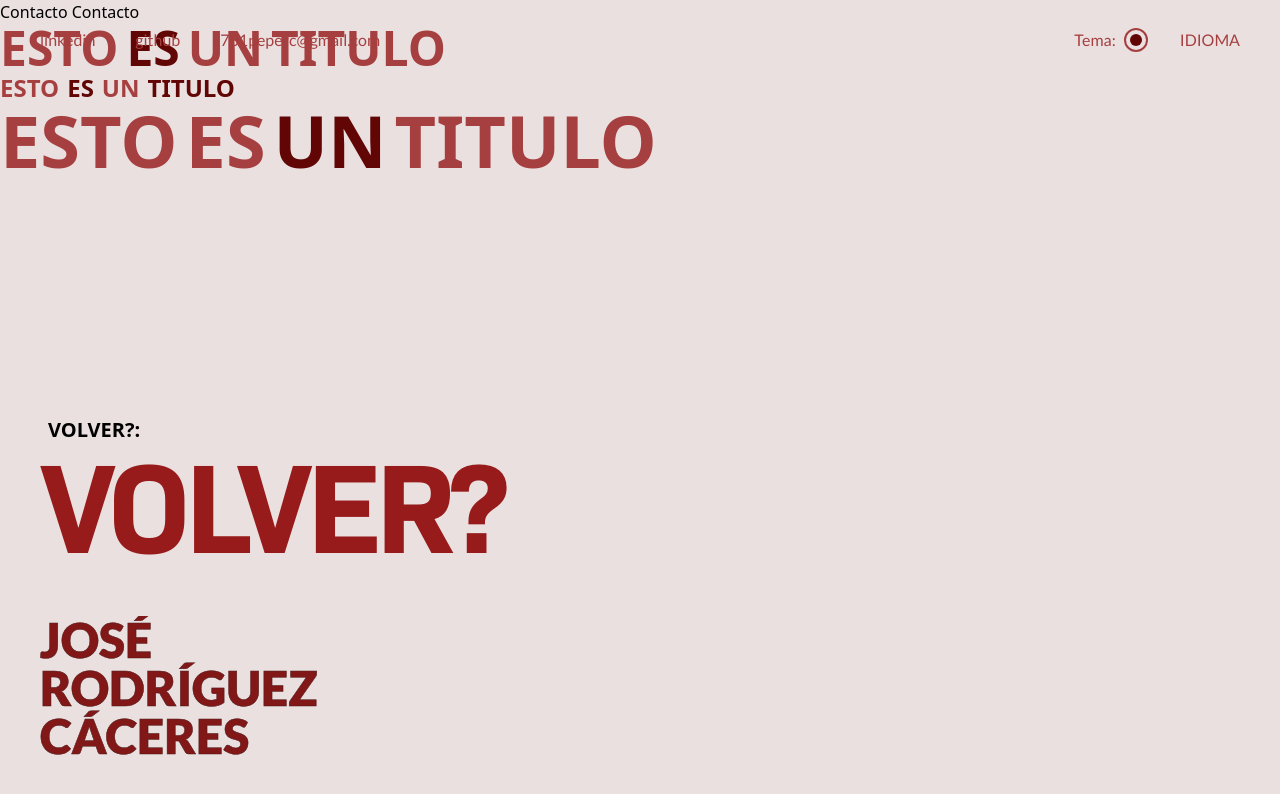
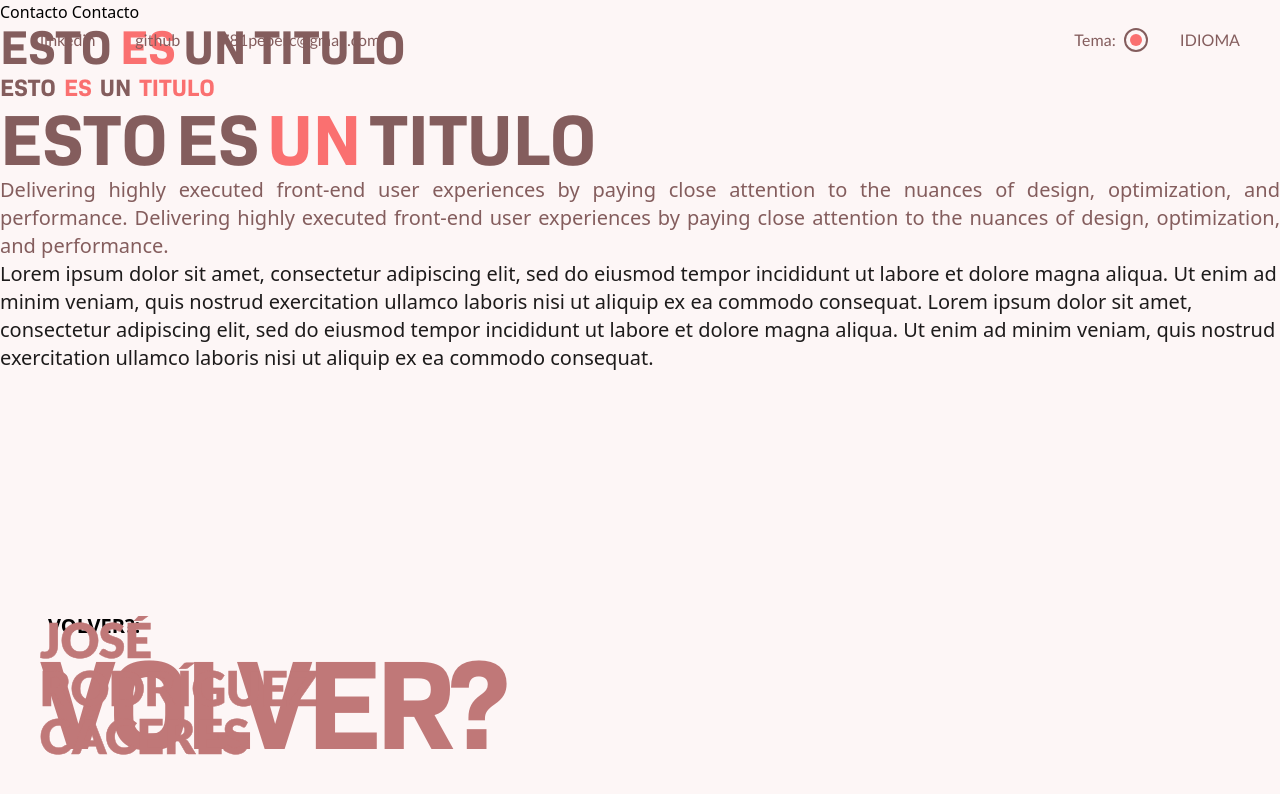
Before and after one commit to PepeAliasJose/pepercfoundry, a React (Create React App) app: page /contact in a window 1280 px wide. Shown: the top 794 px of the page. Built offline with nearby package versions, Linux system fonts and the light colour scheme.

Commit message:
light Reducer Function

```diff
--- a/src/components/atoms/Title.js
+++ b/src/components/atoms/Title.js
@@ -6,11 +6,14 @@ function Title ({ title, size, highlight }) {
 
   const t = title.split(' ')
   const editTitle = t.map((x, i) => {
+    const color = highlight?.includes(i)
+      ? theme.highlightColor
+      : theme.fontColor
     return (
       <div
         key={i}
         style={{
-          color: highlight?.includes(i) ? theme.highlightColor : theme.fontColor
+          color: color
         }}
       >
         {x}
@@ -19,8 +22,9 @@ function Title ({ title, size, highlight }) {
   })
   return (
     <div
+      style={{ fontFamily: 'Bio Sans' }}
       className={
-        'flex flex-row gap-2 flex-wrap text-3xl font-bold ' +
+        'flex flex-row gap-2 flex-wrap text-3xl font-black ' +
         (size ? size : 'md:text-5xl')
       }
     >
--- a/src/contexts/ThemeContext.js
+++ b/src/contexts/ThemeContext.js
@@ -1,7 +1,10 @@
 'use client'
 import { createContext, useState } from 'react'
 import {
+  contrast,
+  fixContrast,
   HSLToRGB,
+  lightReducer,
   RGBtoHEX
 } from '../helpers/functions/positionSynchronizerFunctions'
 
@@ -53,18 +56,31 @@ export function ThemeProvider ({ children }) {
     //Se usa el color en HSL por que es mas facil modificarle la saturacion y la luminosidad,
     //Luego los convetirmos en RGB para comprobar el contraste, y por ultimo HEX para inyectarlo al
     //HTML
+    var bg = [parseInt(h), 55.6, 97.8]
+
+    var ft = [parseInt(h), 17.2, 44.1]
+    var hl = [parseInt(h), 93.2, 71]
+
+    var sh = [parseInt(h), 3.3, 11]
+    var me = [parseInt(h), 36.6, 61.2]
+
+    //36-186
+    const dangerZone = h >= 25 && h <= 200
+
+    ft = fixContrast(contrast(HSLToRGB(...bg), HSLToRGB(...ft)), ft)
+    hl[2] = dangerZone ? hl[2] + lightReducer(h) : hl[2]
 
     var custom = {
-      bgColor: RGBtoHEX(...HSLToRGB(parseInt(h), 20, 90)),
-      fontColor: RGBtoHEX(...HSLToRGB(parseInt(h), 45, 45)),
-      softHighlightColor: RGBtoHEX(...HSLToRGB(parseInt(h), 80, 25)),
-      highlightColor: RGBtoHEX(...HSLToRGB(parseInt(h), 90, 20)),
-      menuColor: RGBtoHEX(...HSLToRGB(parseInt(h), 70, 35)),
+      bgColor: RGBtoHEX(...HSLToRGB(...bg)),
+      fontColor: RGBtoHEX(...HSLToRGB(...ft)),
+      softHighlightColor: RGBtoHEX(...HSLToRGB(...sh)),
+      highlightColor: RGBtoHEX(...HSLToRGB(...hl)),
+      menuColor: RGBtoHEX(...HSLToRGB(...me)),
       menuHighlightColor: RGBtoHEX(...HSLToRGB(parseInt(h), 70, 20)),
       subMenuBgColor: '#101010',
       subMenuTextColor: '#FFFFFF',
-      nameTitleColor: RGBtoHEX(...HSLToRGB(parseInt(h), 70, 30)),
-      nameTitleStroke: '0.5px ' + RGBtoHEX(...HSLToRGB(parseInt(h), 50, 20))
+      nameTitleColor: RGBtoHEX(...HSLToRGB(...me)),
+      nameTitleStroke: '0.5px ' + RGBtoHEX(...HSLToRGB(...me))
     }
     setTheme(custom)
   }
--- a/src/helpers/functions/positionSynchronizerFunctions.js
+++ b/src/helpers/functions/positionSynchronizerFunctions.js
@@ -66,6 +66,29 @@ export function contrast (rgb1, rgb2) {
   return (brightest + 0.05) / (darkest + 0.05)
 }
 
+export function lightReducer (x) {
+  return (
+    1.619546 -
+    0.2854454 * x -
+    0.01577268 * x ** 2 +
+    0.0002438628 * x ** 3 -
+    0.00000120554 * x ** 4 +
+    2.012484 * 10 ** -9 * x ** 5
+  )
+}
+
+export function fixContrast (contrast, c2, hard, h) {
+  if (contrast < 4.5 && hard) {
+    c2[2] = c2[2] - (4.5 - contrast) * 6
+  }
+
+  if (hard) {
+    console.log(lightReducer(h))
+  }
+
+  return c2
+}
+
 //Convertir de HSL a RGB para luego pasarlos a HEX
 export const HSLToRGB = (h, s, l) => {
   s /= 100
@@ -88,5 +111,5 @@ export const RGBtoHEX = (r, g, b) => {
 //Convertir un numero a exadedecimal
 function componentToHex (c) {
   var hex = c.toString(16)
-  return hex.length == 1 ? '0' + hex : hex
+  return hex.length === 1 ? '0' + hex : hex
 }
--- a/src/pages/Contact.js
+++ b/src/pages/Contact.js
@@ -1,8 +1,11 @@
-import { useEffect } from 'react'
+import { useContext, useEffect } from 'react'
 import SequentialLink from '../components/atoms/SequentialLink'
 import Title from '../components/atoms/Title'
+import MediumStyleText from '../components/molecules/MediumStyleText'
+import ThemeContext from '../contexts/ThemeContext'
 
 function Contact () {
+  const { theme } = useContext(ThemeContext)
   useEffect(() => {
     window.scrollTo(0, 0)
   }, [])
@@ -16,6 +19,23 @@ function Contact () {
         size={'md:text-2xl'}
       />
       <Title title={'ESTO ES UN TITULO'} highlight={[2]} size={'md:text-7xl'} />
+      <MediumStyleText
+        content={
+          'Delivering highly executed front-end user experiences by paying close ' +
+          'attention to the nuances of design, optimization, and performance. ' +
+          'Delivering highly executed front-end user experiences by paying close ' +
+          'attention to the nuances of design, optimization, and performance. '
+        }
+      />
+      <div className='text-xl' style={{ color: theme.softHighlightColor }}>
+        Lorem ipsum dolor sit amet, consectetur adipiscing elit, sed do eiusmod
+        tempor incididunt ut labore et dolore magna aliqua. Ut enim ad minim
+        veniam, quis nostrud exercitation ullamco laboris nisi ut aliquip ex ea
+        commodo consequat. Lorem ipsum dolor sit amet, consectetur adipiscing
+        elit, sed do eiusmod tempor incididunt ut labore et dolore magna aliqua.
+        Ut enim ad minim veniam, quis nostrud exercitation ullamco laboris nisi
+        ut aliquip ex ea commodo consequat.
+      </div>
       <div className='w-screen h-screen px-10'>
         <div className='w-full'>
           <div className='w-fit pt-60 text-xl font-bold'>
--- a/src/pages/Landing.js
+++ b/src/pages/Landing.js
@@ -1,11 +1,6 @@
-import { useContext, useEffect } from 'react'
-import ThemeContext from '../contexts/ThemeContext'
 import Quote from '../components/atoms/Quote'
-import GlobalAnimationStatusContext from '../contexts/GlobalAnimationStatusContext'
 
 function Landing () {
-  const { theme } = useContext(ThemeContext)
-
   return (
     <div className='w-full h-screen flex opacity-1 p-10 '>
       <div className='flex self-center -mt-20'>
```
